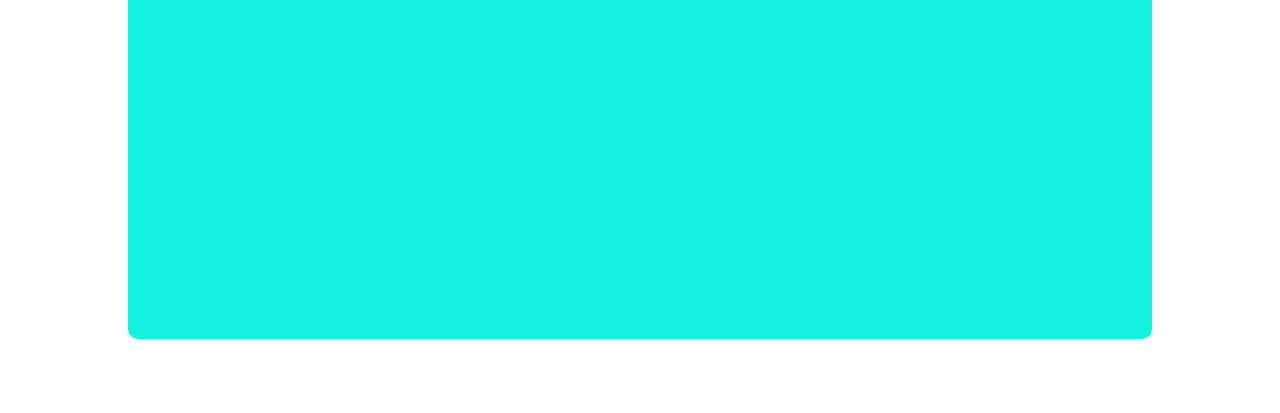
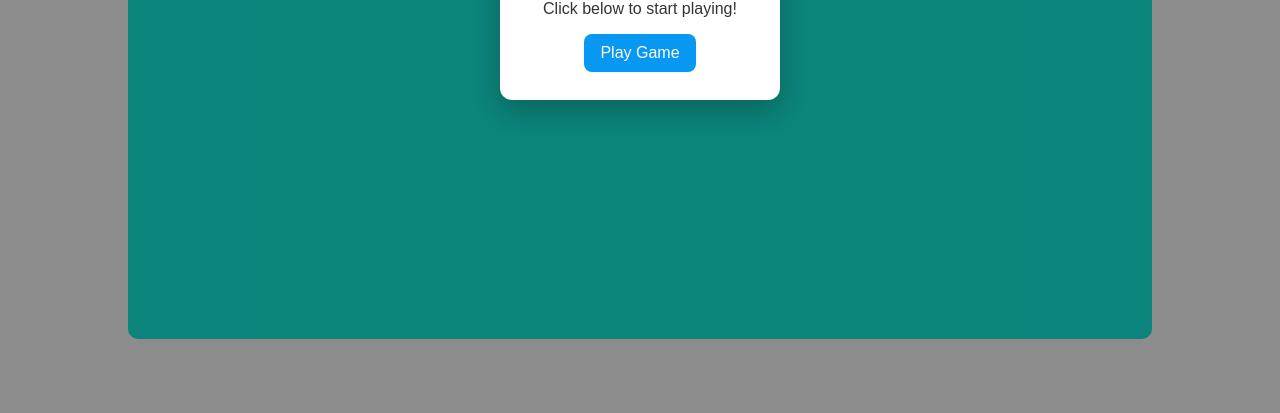
Before and after one commit to prince-1026/my_game, a plain HTML site: page index.html in a window 1280 px wide. Shown: the part 381-794 px from the top of the page. Drawn offline with Linux system fonts and the light colour scheme.

Commit message:
add new feature style.css

```diff
--- a/style.css
+++ b/style.css
@@ -66,6 +66,7 @@ body {
   align-content: flex-start;
   align-items: flex-start;
   overflow: hidden;
+  /* while game is not running, we'll block pointer events via JS by toggling class */
 }
 
 .bubble{
@@ -96,7 +97,55 @@ body {
   display: none; /* Safari and Chrome */
 }
 
-/* Responsive adjustments for small screens (phones) */
+/* Modal / overlay styles */
+.overlay {
+  position: fixed;
+  inset: 0;
+  display: flex;
+  align-items: center;
+  justify-content: center;
+  background: rgba(0,0,0,0.45);
+  z-index: 100;
+}
+
+.overlay.hidden {
+  display: none;
+}
+
+.modal {
+  background: #ffffff;
+  padding: 28px;
+  border-radius: 12px;
+  text-align: center;
+  min-width: 280px;
+  box-shadow: 0 10px 30px rgba(0,0,0,0.25);
+}
+
+.modal h2 {
+  margin-bottom: 8px;
+  font-size: 22px;
+}
+
+.modal p {
+  margin-bottom: 16px;
+  color: #333;
+}
+
+.btn {
+  background: #0898f1;
+  color: white;
+  border: none;
+  padding: 10px 16px;
+  border-radius: 8px;
+  font-size: 16px;
+  cursor: pointer;
+}
+
+.btn:hover {
+  opacity: 0.95;
+}
+
+/* Small-screen responsive tweaks */
 @media (max-width: 480px) {
   #panel {
     width: 95%;
```
